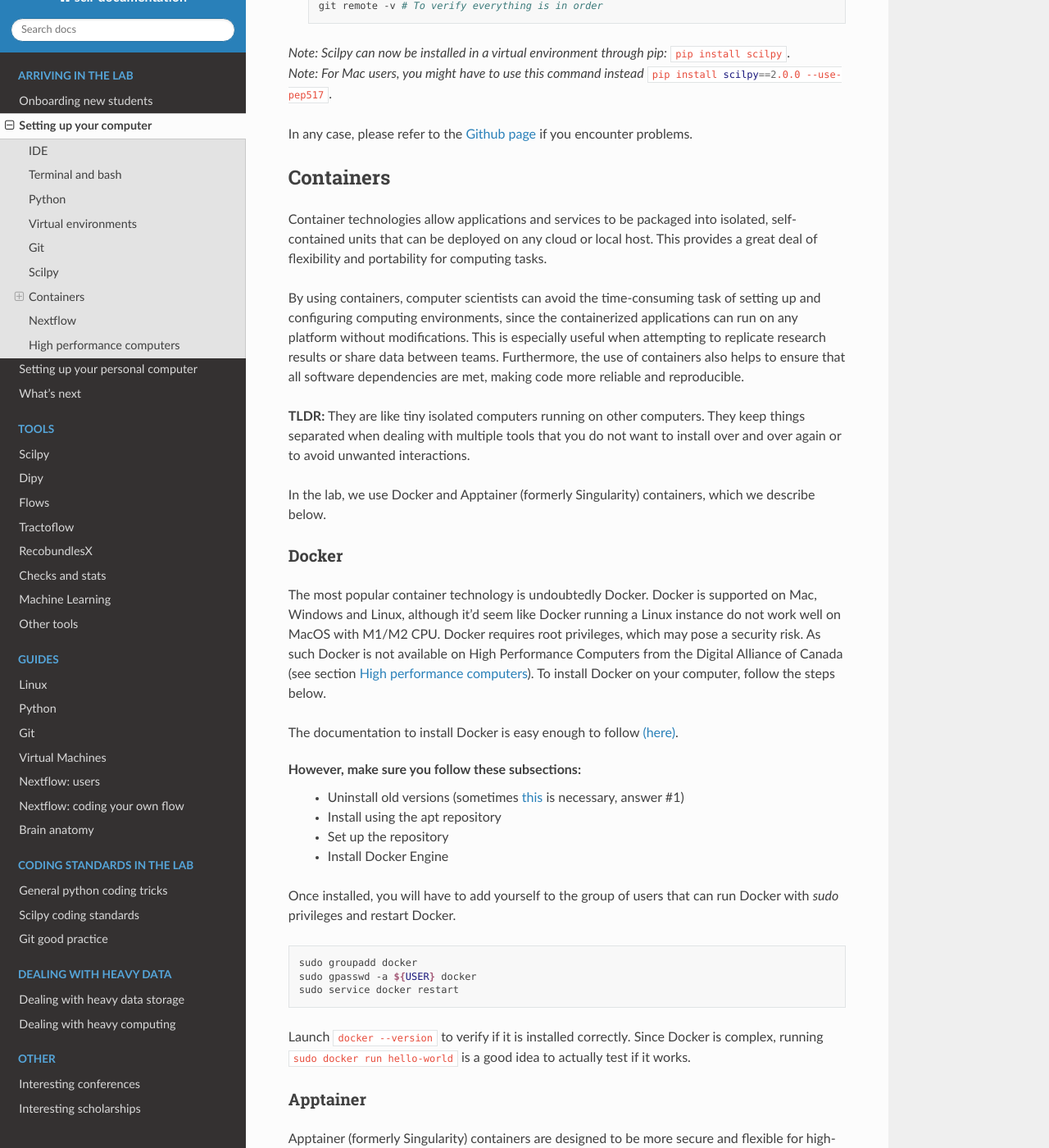
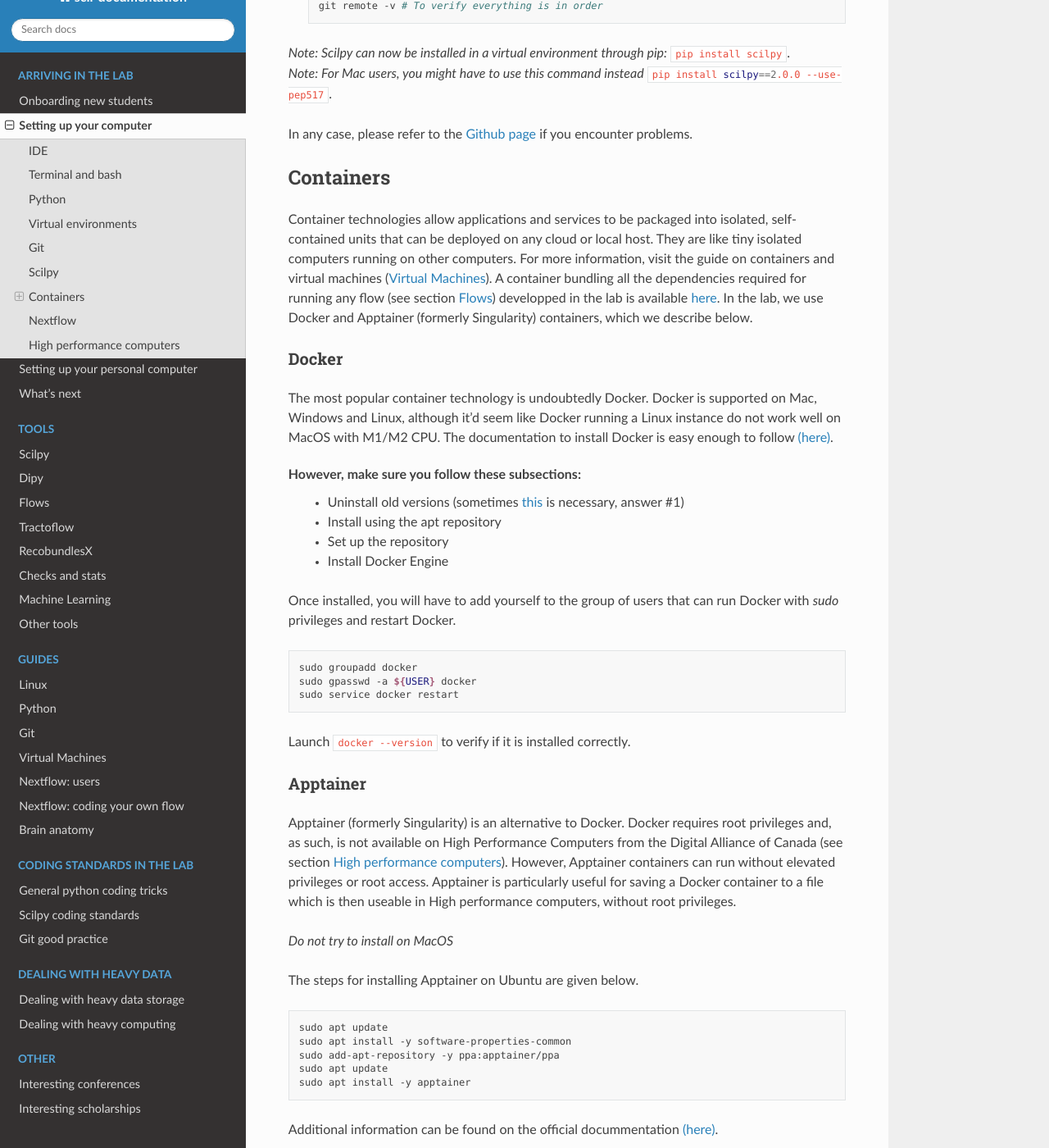
Before and after one commit to scilus/scil-documentation, a Sphinx documentation site: the page built from source/arriving/setup_computer.rst, in a window 1280 px wide and 1400 px high, scrolled down 3647 px. Shown: the whole window at 82% size. Built offline with Sphinx 7.4.7 and the Read the Docs theme 2.0.0, drawn with Linux system fonts in a browser that asks for light colours; some of the changed text lies outside the part shown.

Commit message:
More concise text

```diff
--- a/source/arriving/setup_computer.rst
+++ b/source/arriving/setup_computer.rst
@@ -152,19 +152,11 @@ In any case, please refer to the `Github page <https://github.com/scilus/scilpy>
 Containers
 """"""""""
 
-Container technologies allow applications and services to be packaged into isolated, self-contained units that can be deployed on any cloud or local host. This provides a great deal of flexibility and portability for computing tasks.
-
-By using containers, computer scientists can avoid the time-consuming task of setting up and configuring computing environments, since the containerized applications can run on any platform without modifications. This is especially useful when attempting to replicate research results or share data between teams. Furthermore, the use of containers also helps to ensure that all software dependencies are met, making code more reliable and reproducible.
-
-**TLDR:** They are like tiny isolated computers running on other computers. They keep things separated when dealing with multiple tools that you do not want to install over and over again or to avoid unwanted interactions.
-
-In the lab, we use Docker and Apptainer (formerly Singularity) containers, which we describe below.
+Container technologies allow applications and services to be packaged into isolated, self-contained units that can be deployed on any cloud or local host. They are like tiny isolated computers running on other computers. For more information, visit the guide on containers and virtual machines (:ref:`ref_virtualmachines`). A container bundling all the dependencies required for running any flow (see section :ref:`ref_flow`) developped in the lab is available `here <https://hub.docker.com/r/scilus/scilus>`__. In the lab, we use Docker and Apptainer (formerly Singularity) containers, which we describe below.
 
 Docker
 ------
-The most popular container technology is undoubtedly Docker. Docker is supported on Mac, Windows and Linux, although it'd seem like Docker running a Linux instance do not work well on MacOS with M1/M2 CPU. Docker requires root privileges, which may pose a security risk. As such Docker is not available on High Performance Computers from the Digital Alliance of Canada (see section :ref:`ref_highperfcomputer`). To install Docker on your computer, follow the steps below.
-
-The documentation to install Docker is easy enough to follow `(here) <https://docs.docker.com/engine/install/ubuntu>`__.
+The most popular container technology is undoubtedly Docker. Docker is supported on Mac, Windows and Linux, although it'd seem like Docker running a Linux instance do not work well on MacOS with M1/M2 CPU. The documentation to install Docker is easy enough to follow `(here) <https://docs.docker.com/engine/install/ubuntu>`__.
 
 However, make sure you follow these subsections:
     - Uninstall old versions (sometimes `this <https://askubuntu.com/questions/935569/how-to-completely-uninstall-docker>`__ is necessary, answer #1)
@@ -180,29 +172,28 @@ Once installed, you will have to add yourself to the group of users that can run
     sudo gpasswd -a ${USER} docker
     sudo service docker restart
 
-Launch :bash:`docker --version` to verify if it is installed correctly. Since Docker is complex, running :bash:`sudo docker run hello-world` is a good idea to actually test if it works.
+Launch :bash:`docker --version` to verify if it is installed correctly.
 
 Apptainer
 ---------
 
-Apptainer (formerly Singularity) containers are designed to be more secure and flexible for high-performance computing and scientific computing workloads. One key difference is that Apptainer containers can run without elevated privileges or root access, making them more suitable for multi-user and shared environment. Apptainer is particularly useful for saving a Docker container to a file which is then useable in High performance computers, without root privileges.
+Apptainer (formerly Singularity) is an alternative to Docker. Docker requires root privileges and, as such, is not available on High Performance Computers from the Digital Alliance of Canada (see section :ref:`ref_highperfcomputer`). However, Apptainer containers can run without elevated privileges or root access. Apptainer is particularly useful for saving a Docker container to a file which is then useable in High performance computers, without root privileges.
 
 *Do not try to install on MacOS*
 
-The easiest way to install Apptainer is via the official website `(here) <https://apptainer.org/docs/admin/main/installation.html#install-ubuntu-packages>`__.
+The steps for installing Apptainer on Ubuntu are given below.
 
-Otherwise, the documentation to install Apptainer is easy enough to follow `(here) <https://docs.sylabs.io/guides/3.0/user-guide/installation.html>`__.
-However, for Apptainer, make sure you follow these subsections:
+.. code-block:: bash
 
-    - Install Dependencies (:bash:`sudo apt install` for Ubuntu)
-    - Install Go (change :bash:`export VERSION=1.11` to :bash:`export VERSION=1.13`)
-    - Download and install Apptainer from a release (change :bash:`export VERSION=3.0.3` to :bash:`export VERSION=3.7.4`)
-    - Compile Apptainer
-    - Source bash completion file
+    sudo apt update
+    sudo apt install -y software-properties-common
+    sudo add-apt-repository -y ppa:apptainer/ppa
+    sudo apt update
+    sudo apt install -y apptainer
 
-Finally, you should be able to launch :bash:`singularity --version` to verify if it is installed correctly.
+Additional information can be found on the official docummentation `(here) <https://apptainer.org/docs/admin/main/installation.html#install-ubuntu-packages>`__.
 
-If you plan on simply being a Scilpy users rather than a developper, using containers can offer a great alternative to manually installing Scilpy. Indeed, a container bundling all the dependencies required for running any flow (see section :ref:`ref_flow`) developped in the lab is available `here <https://hub.docker.com/r/scilus/scilus>`__.
+Finally, launch :bash:`apptainer --version` to verify if it is installed correctly.
 
 
 Nextflow
```
